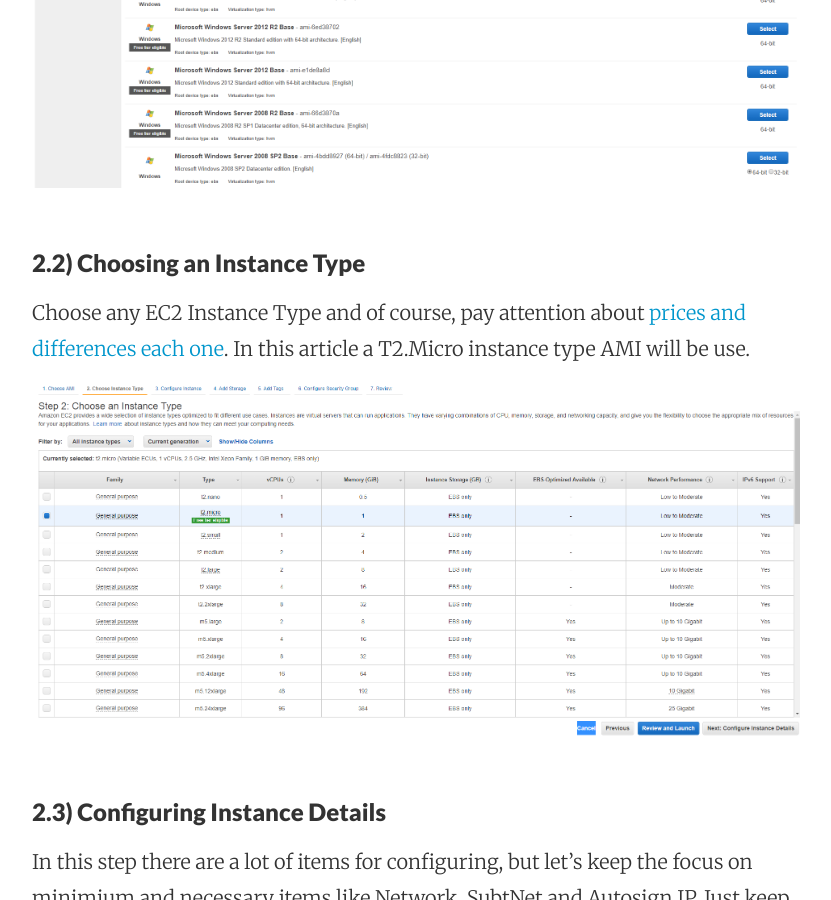
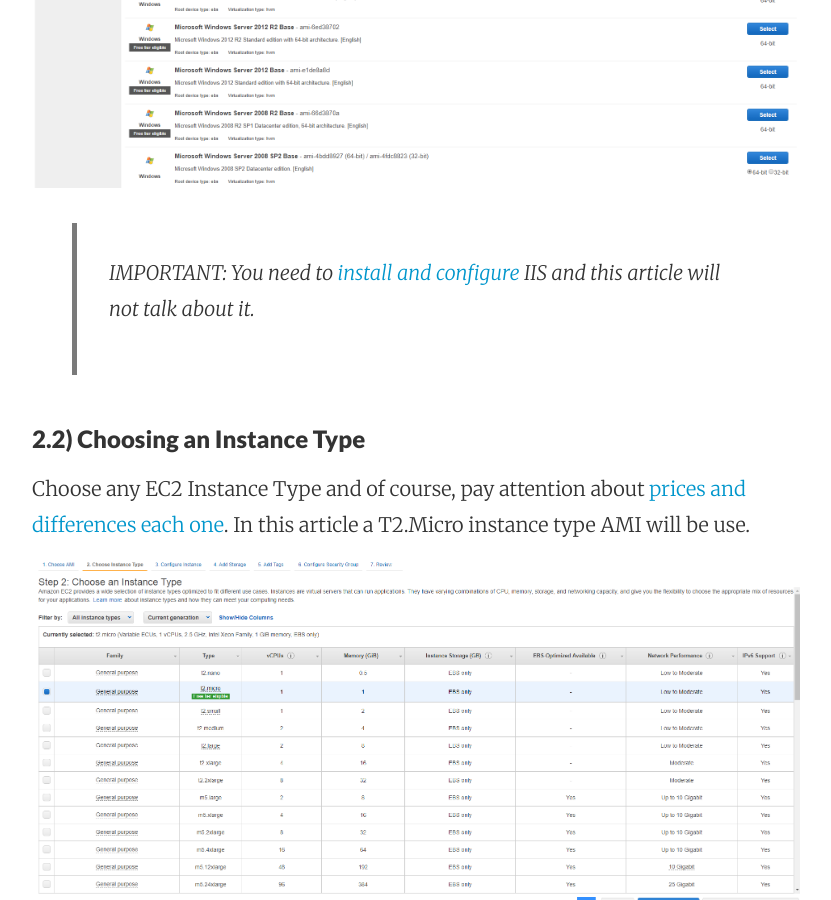
Before and after one commit to aragostinho/aragostinho.github.io, a Jekyll site: the page built from _posts/2018-04-10-configuring-https-aws-certificate-manager-on-windows-ec2.markdown, in a window 1280 px wide and 900 px high, scrolled down 6811 px. Shown: the whole window, without its empty margins (224-1055 px from the left). Built offline with Jekyll 4.4.1, drawn with Linux system fonts in a browser that asks for light colours.

Commit message:
Update 2018-04-10-configuring-https-aws-certificate-manager-on-windows-ec2.markdown

```diff
--- a/_posts/2018-04-10-configuring-https-aws-certificate-manager-on-windows-ec2.markdown
+++ b/_posts/2018-04-10-configuring-https-aws-certificate-manager-on-windows-ec2.markdown
@@ -15,7 +15,7 @@
 
 ## Table of Contents
 
-1. [Configuring Certificate Manager on AWS](#1-configuring-certificate-manager-on-aws)
+1. [Configuring Certificate Manager on AWS](#1-configuring-a-certificate-manager-on-aws)
 2. [Creating an EC2 server running Windows Server 2016](#2-creating-an-ec2-server-running-windows-server-2016)
 3. [Creating and configuring an Application Load Balancer](#3-creating-and-configuring-an-application-load-balancer)
 4. [Updating DNS zone](#4-updating-dns-zone)
@@ -84,6 +84,8 @@
 Select Windows 2016 Server 64 Bits Base AMI.
 
  ![Creating an EC2 From AMI](https://github.com/aragostinho/aragostinho.github.io/blob/master/_imgs/https/Image10.PNG?raw=true)
+
+ > IMPORTANT: You need to [install and configure](https://help.upcurvecloud.com/wmobile/howto_install_iis_win2016.htm) IIS and this article will not talk about it.
 
 ### 2.2) Choosing an Instance Type
 
```
